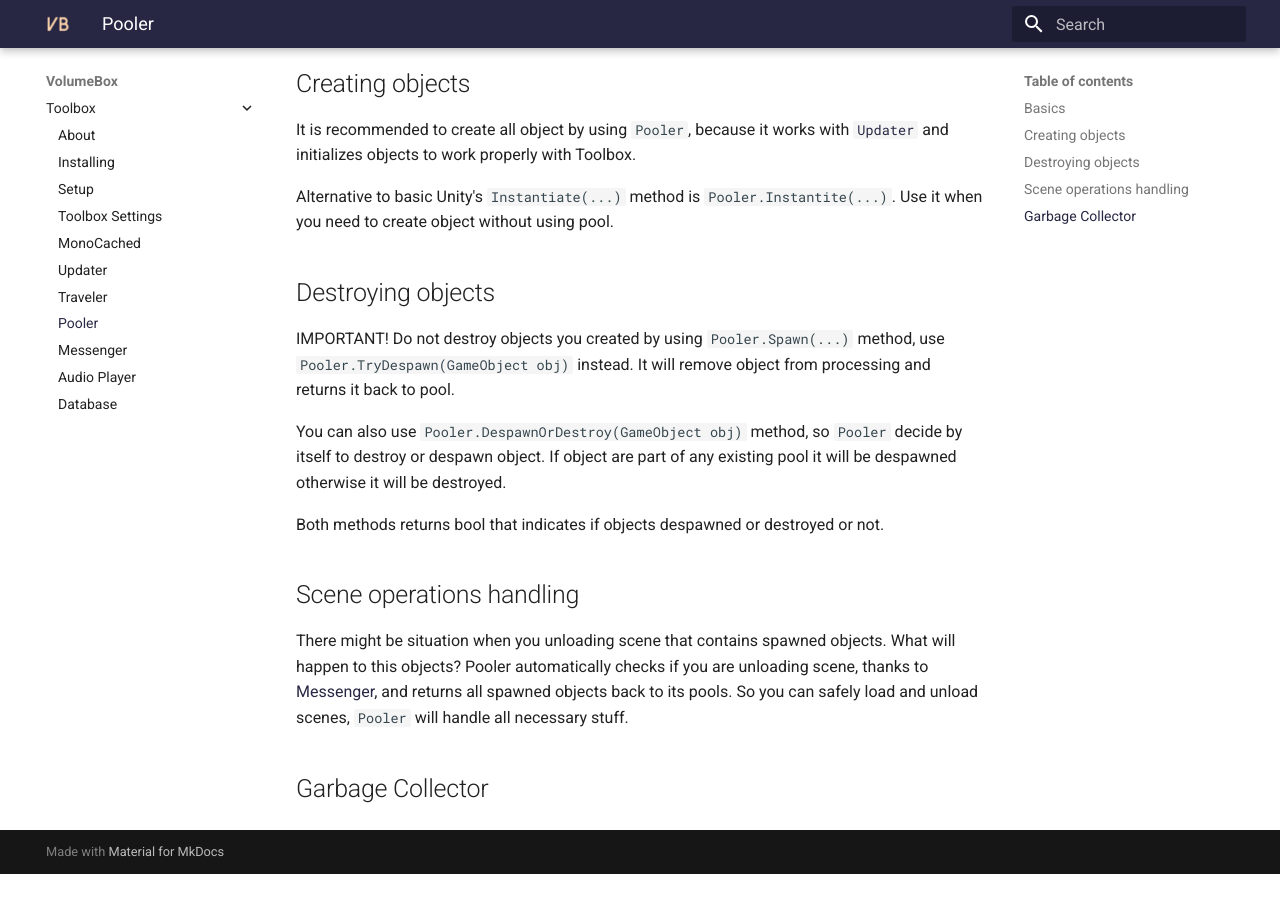
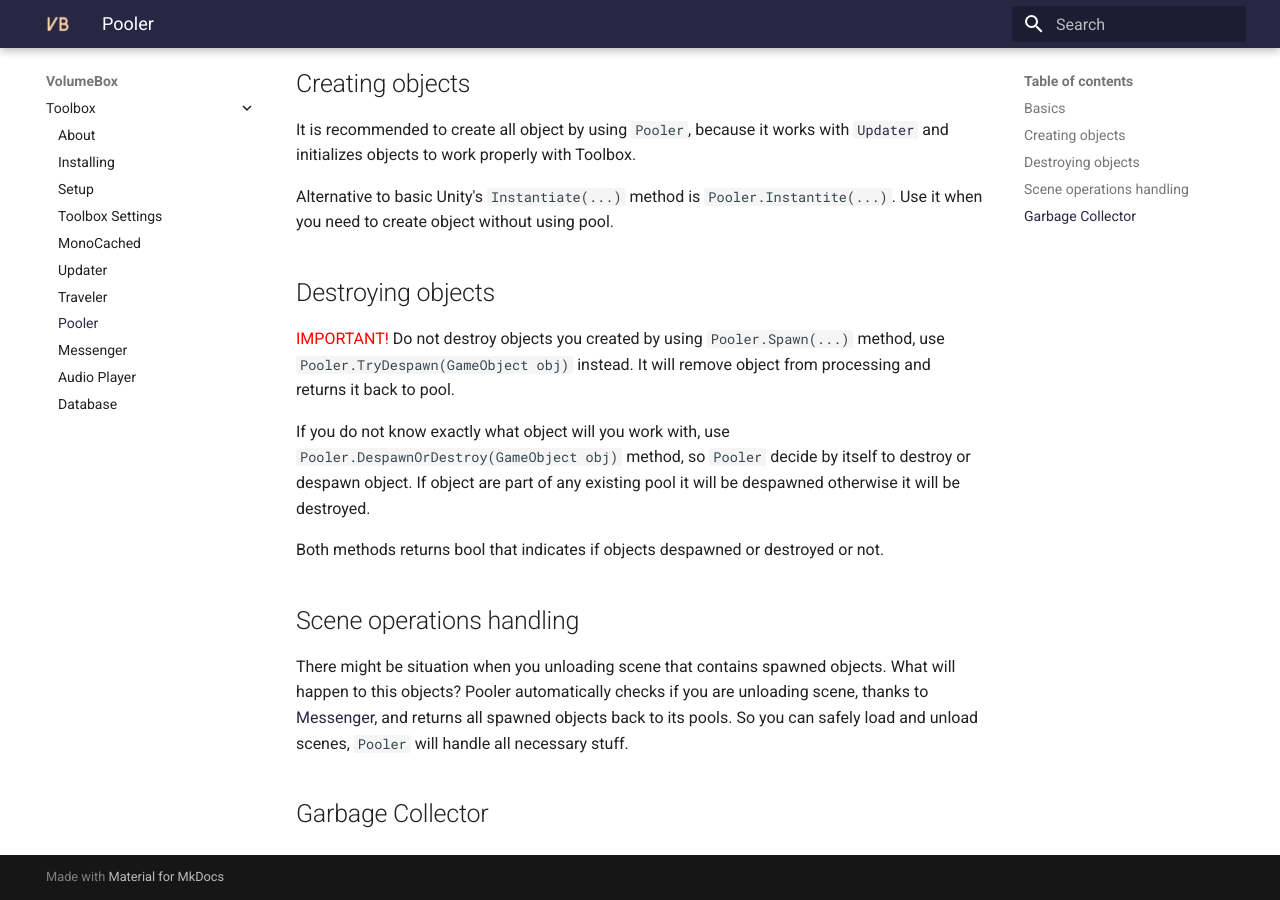
Before and after one commit to GariestGary/GariestGary.github.io, an MkDocs documentation site: the page built from docs/toolbox/pooler.md, in a window 1280 px wide and 900 px high, scrolled down 1080 px. Built offline with MkDocs 1.6.1 and Material for MkDocs 9.7.7, drawn with Linux system fonts in a browser that asks for light colours; before the commit the page ends 1954 px from its top, so only the background shows below that.

Commit message:
urls & text fix

```diff
--- a/docs/toolbox/pooler.md
+++ b/docs/toolbox/pooler.md
@@ -34,9 +34,9 @@ Alternative to basic Unity's `Instantiate(...)` method is `Pooler.Instantite(...
 
 ##Destroying objects
 
-IMPORTANT! Do not destroy objects you created by using `Pooler.Spawn(...)` method, use `Pooler.TryDespawn(GameObject obj)` instead. It will remove object from processing and returns it back to pool.
+<span style="color:red">IMPORTANT!</span> Do not destroy objects you created by using `Pooler.Spawn(...)` method, use `Pooler.TryDespawn(GameObject obj)` instead. It will remove object from processing and returns it back to pool.
 
-You can also use `Pooler.DespawnOrDestroy(GameObject obj)` method, so `Pooler` decide by itself to destroy or despawn object. If object are part of any existing pool it will be despawned otherwise it will be destroyed.
+If you do not know exactly what object will you work with, use `Pooler.DespawnOrDestroy(GameObject obj)` method, so `Pooler` decide by itself to destroy or despawn object. If object are part of any existing pool it will be despawned otherwise it will be destroyed.
 
 Both methods returns bool that indicates if objects despawned or destroyed or not.
 
```
Also changed, not shown: README.md (deleted, +0 -1 lines), docs/toolbox/about.md (+10 -10 lines).
